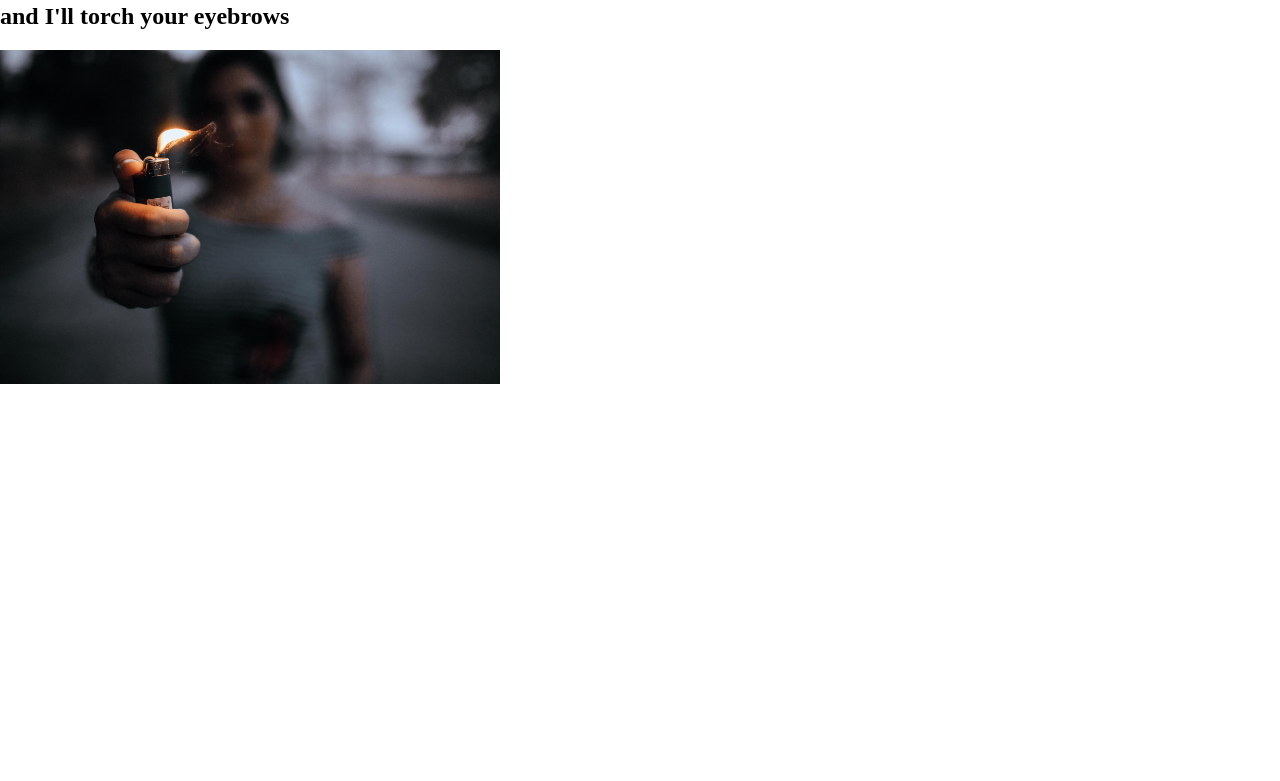
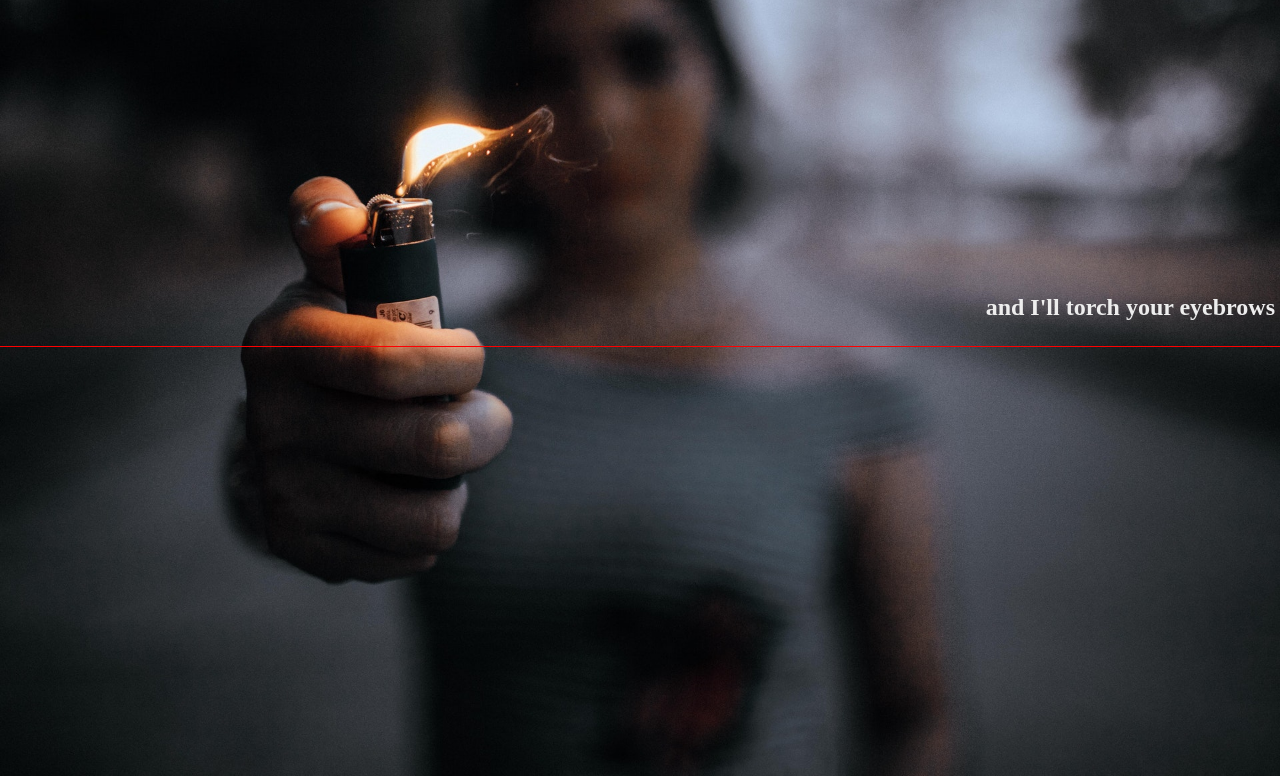
Before and after one commit to radishmouse/inspirational-poster, a plain HTML site: page index.html in a window 1280 px wide. Shown: the part 77-858 px from the top of the page. Before the commit the page ends 800 px from the top, so only its background shows below. Drawn offline with nearby package versions, Linux system fonts and the light colour scheme.

Commit message:
removes height and width from picture frame

```diff
--- a/index.html
+++ b/index.html
@@ -9,10 +9,12 @@
     <link rel="stylesheet" href="stylesheets/styles.css">
 </head>
 <body>
-    <h1 class="part1">Come any closer...</h1>
-    <h2 class="part2">and I'll torch your eyebrows</h2>
-    <div class="picture-frame">
-        <img src="images/person-holding-disposable-lighted-lighter-in-selective-focus-2257707.jpg" alt="">
+    <div class="poster">
+        <h1 class="part1">Come any closer...</h1>
+        <h2 class="part2">and I'll torch your eyebrows</h2>
+        <div class="picture-frame">
+            <img src="images/person-holding-disposable-lighted-lighter-in-selective-focus-2257707.jpg" alt="">
+        </div>
     </div>
 
 </body>
--- a/stylesheets/styles.css
+++ b/stylesheets/styles.css
@@ -3,10 +3,35 @@
 }
 
 .picture-frame {
-    height: 500px;
-    width: 500px;
+    /* height: 500px;
+    width: 500px; */
 }
 
 .picture-frame > img {
     width: 100%;
 }
+
+.poster {
+    /*
+    any descendants with position: absolute
+    will be in relation to .poster
+    */
+    position: relative;
+    height: 423px;
+    outline: 1px solid red;
+}
+
+.part1, .part2 {
+    position: absolute;
+    color: #eee;
+}
+
+.part1 {
+    left: 10px;
+    top: 8px;
+}
+
+.part2 {
+    bottom: 5px;
+    right: 5px;
+}
```
